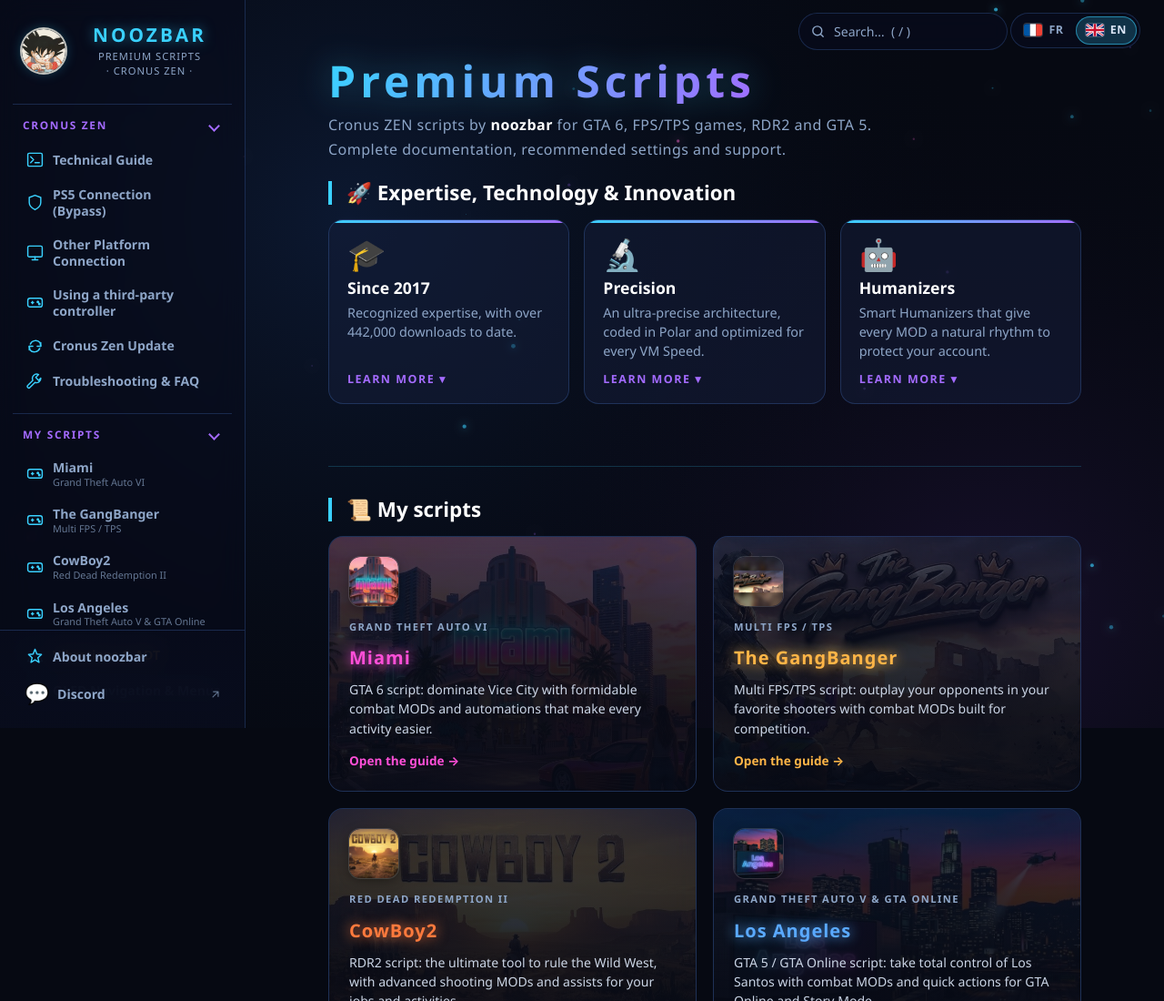
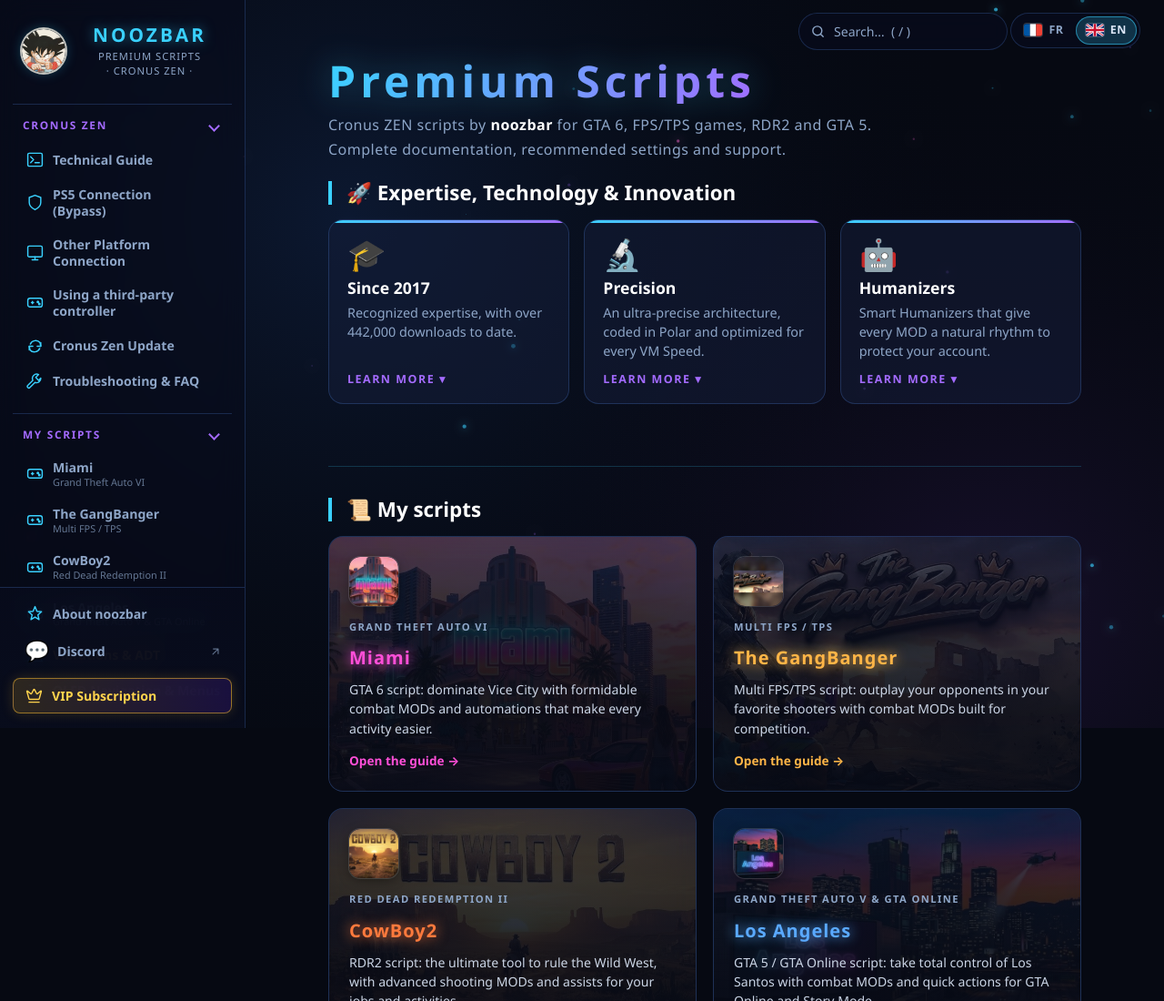
Before and after one commit to noozbar/noozbar-scripts, a plain HTML site: page index.html in a window 1280 px wide. Shown: the top 1100 px of the page at 91% size. Drawn offline with Linux system fonts and the light colour scheme; no server answers.

Commit message:
Add files via upload

```diff
--- a/index.html
+++ b/index.html
@@ -623,6 +623,11 @@ html.barre-cachee #search-wrap:not(.open),html.barre-cachee #lang-sw{transform:t
 /* les titres atteints par le menu ou les bulles ne passent plus sous la barre du haut */
 main .bloc-wrap, main details, main summary, main .mod-fiche{scroll-margin-top:80px}
 @media(max-width:820px){main .bloc-wrap, main details, main summary, main .mod-fiche{scroll-margin-top:70px}}
+
+/* bouton Abonnement VIP en bas du menu */
+#nav-foot .nav-vip{margin-top:8px;color:#ffd34d;font-weight:800;border:1px solid rgba(242,182,49,.55);background:linear-gradient(90deg,rgba(242,182,49,.16),rgba(109,40,217,.18));box-shadow:0 0 14px rgba(242,182,49,.18)}
+#nav-foot .nav-vip svg{color:#ffd34d;stroke:#ffd34d}
+#nav-foot .nav-vip:hover,#nav-foot .nav-vip.active{color:#ffe27a;background:linear-gradient(90deg,rgba(242,182,49,.28),rgba(109,40,217,.28));border-color:rgba(242,182,49,.85)}
 </style>
 <script>document.documentElement.dataset.router='hash';</script>
 <canvas id="bgfx"></canvas>
@@ -1672,6 +1677,8 @@ function renderNavFoot(){
   let h = '';
   if(ap){ const p = routeOnglet(null, ap.id); h += `<a class="nav-link${(!activeScript && activeId===ap.id)?' active':''}" href="${H(p)}" data-nav="${p}">${svgIcon(ap.iconePersonnalisee||ap.icone)}<span class="nav-t">${touches(ap.titre)}</span></a>`; }
   if(dc && dc.lien){ h += `<a class="nav-link" ${attrsLien(dc.lien)}>${svgIcon(dc.iconePersonnalisee||dc.icone)}<span class="nav-t">${touches(dc.titre)}</span><span class="ext"><svg viewBox="0 0 24 24" width="14" height="14" fill="none" stroke="currentColor" stroke-width="2" stroke-linecap="round" stroke-linejoin="round" aria-hidden="true"><path d="M7 17L17 7M8 7h9v9"/></svg></span></a>`; }
+  const ab = P.find(o=>o.id==='abonnement');
+  if(ab){ const p = routeOnglet(null, ab.id); h += `<a class="nav-link nav-vip${(!activeScript && activeId===ab.id)?' active':''}" href="${H(p)}" data-nav="${p}">${svgIcon('couronne')}<span class="nav-t">${touches(ab.titre)}</span></a>`; }
   foot.innerHTML = h;
 }
 document.addEventListener('click', e=>{
```
